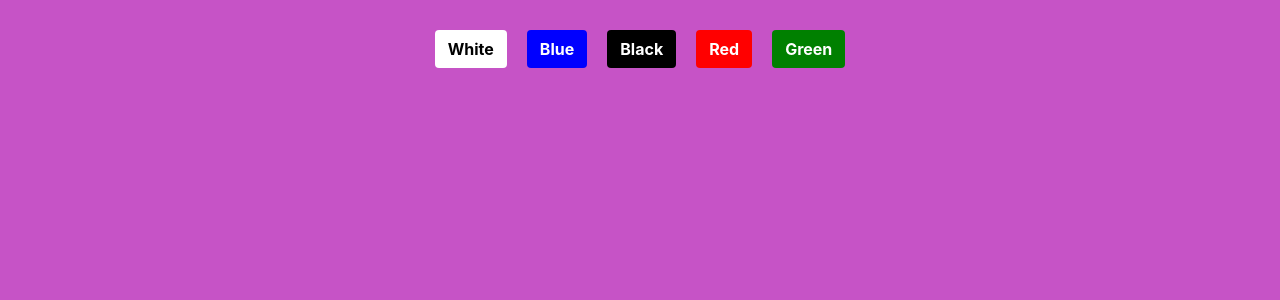
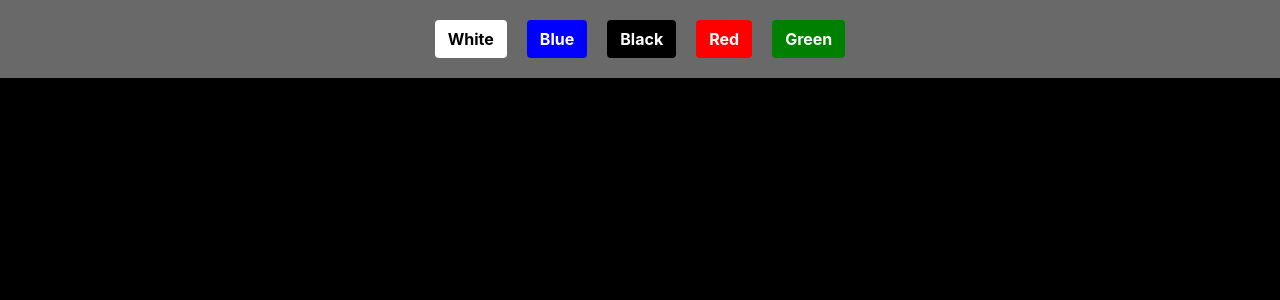
Before and after one commit to villeverkkonen/mtg-database-frontend, a React (Create React App) app: page / in a window 1280 px wide. Shown: the top 300 px of the page. Built offline with nearby package versions, Linux system fonts and the light colour scheme.

Commit message:
Trying different colors

```diff
--- a/src/styles.css
+++ b/src/styles.css
@@ -1,5 +1,5 @@
 body {
-    background-color: #c653c6;
+    background-color: black;
     text-align: center;
 }
 
@@ -8,8 +8,8 @@ body {
 }
 
 .cardListLi {
-    background-color: #ffa366;
     font-weight: bold;
+    background-color: rgb(230, 132, 148);
 }
 
 .cardListLi:hover {
@@ -29,13 +29,9 @@ body {
     margin: 20px;
 }
 
-.showCard ul li {
-    background-color: #ffa366;
-}
-
 .showCard .showCardRow .title-cell {
     font-weight: bold;
-    color: black;
+    color: gold;
 }
 
 .cardText {
@@ -55,7 +51,9 @@ body {
 }
 
 .colorButtons {
-    margin-top: 20px;
+    background-color: #696969;
+    padding-top: 10px;
+    padding-bottom: 10px;
 }
 
 .btn {
```
